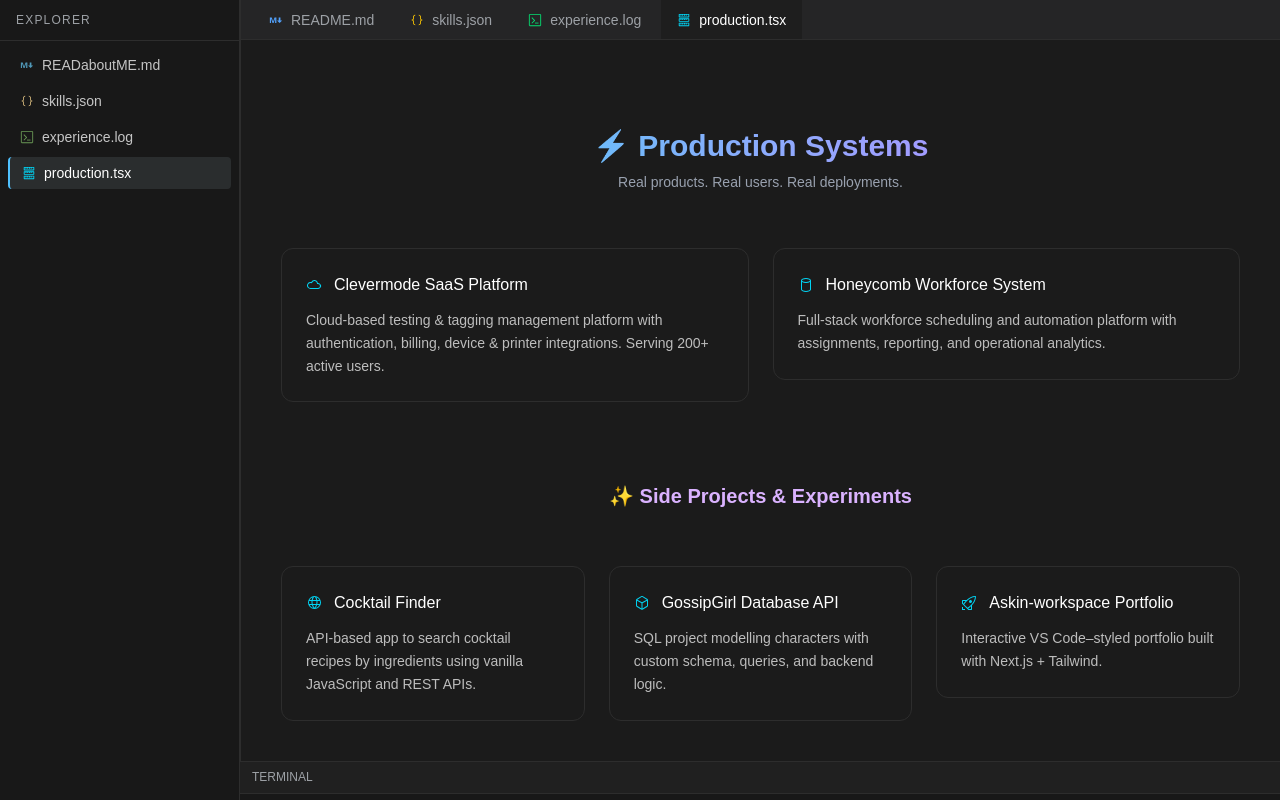
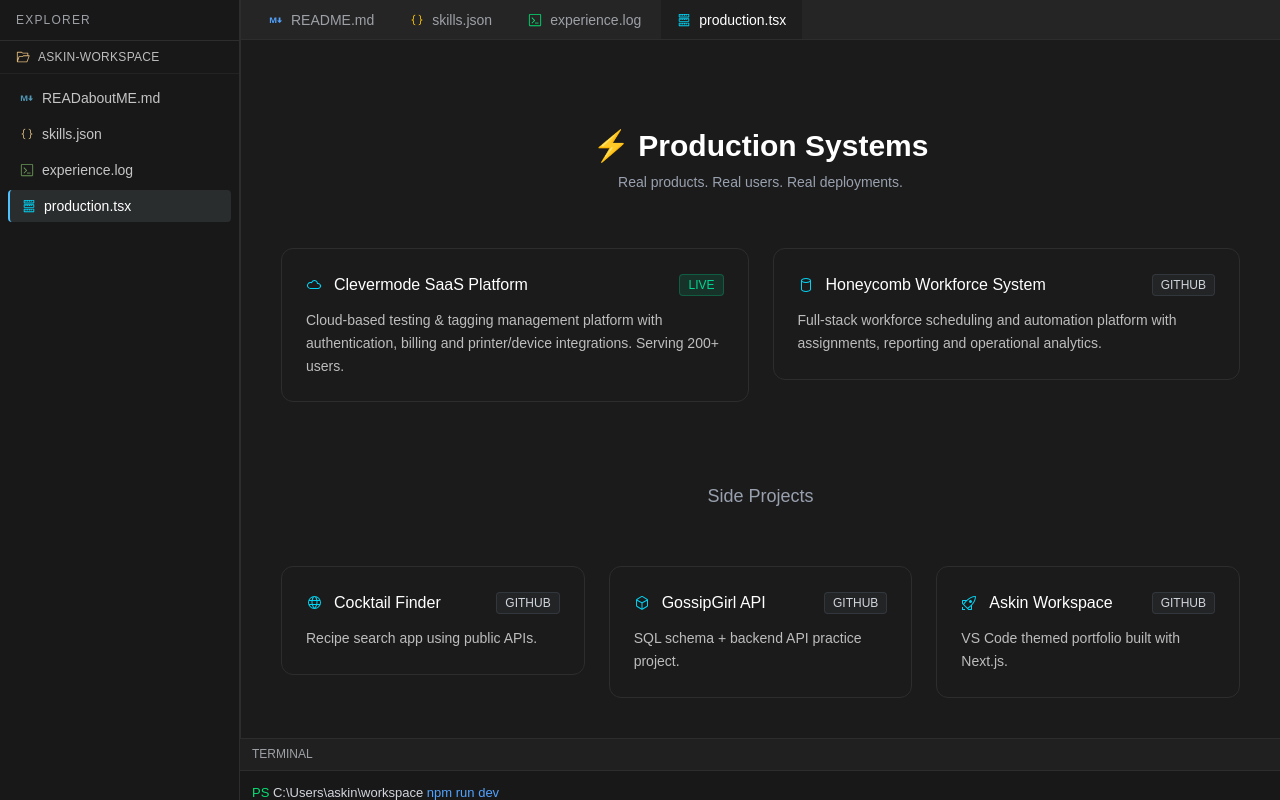
Before and after one commit to wild-butterfly/askin-workspace, a Next.js app: page /production in a window 1280 px wide. Shown: the top 800 px of the page. Built offline with nearby package versions, Linux system fonts and the light colour scheme.

Commit message:
feat: add production systems page + VS Code style explorer with project root folder

```diff
--- /dev/null
+++ b/src/components/ExplorerHeader.tsx
@@ -0,0 +1,17 @@
+export default function ExplorerHeader() {
+  return (
+    <div
+      className="
+        px-3 py-2
+        text-xs
+        font-semibold
+        text-[#bdbdbd]
+        border-b border-[#2d2d2d]
+        bg-[#1e1e1e]
+        tracking-wider
+      "
+    >
+      ASKIN-WORKSPACE
+    </div>
+  );
+}
--- a/src/components/Sidebar.tsx
+++ b/src/components/Sidebar.tsx
@@ -6,8 +6,8 @@
   VscMarkdown,
   VscJson,
   VscTerminal,
-  VscSymbolFile,
   VscServer,
+  VscFolderOpened,
 } from "react-icons/vsc";
 
 const files = [
@@ -26,7 +26,6 @@
     path: "/experience",
     icon: <VscTerminal className="text-[#6a9955]" />,
   },
-
   {
     name: "production.tsx",
     path: "/production",
@@ -48,12 +47,18 @@
         select-none
       "
     >
-      {/* HEADER */}
+      {/* ===== EXPLORER HEADER ===== */}
       <div className="px-4 py-3 text-xs text-[#9da1a6] tracking-widest border-b border-[#2d2d2d]">
         EXPLORER
       </div>
 
-      {/* FILES */}
+      {/* ===== PROJECT ROOT (NEW) ===== */}
+      <div className="flex items-center gap-2 px-4 py-2 text-xs text-[#bdbdbd] uppercase tracking-wide border-b border-[#232323]">
+        <VscFolderOpened size={14} className="text-[#dcb67a]" />
+        ASKIN-WORKSPACE
+      </div>
+
+      {/* ===== FILE LIST ===== */}
       <div className="p-2 space-y-1">
         {files.map((file) => {
           const active = pathname === file.path;
@@ -66,7 +71,9 @@
                 flex items-center gap-2
                 px-3 py-1.5
                 rounded
-                transition-all duration-150
+                outline-none
+                focus:outline-none
+                transition-colors
 
                 ${
                   active
--- a/src/components/sections/ProductionSystems.tsx
+++ b/src/components/sections/ProductionSystems.tsx
@@ -3,23 +3,36 @@
 import {
   VscCloud,
   VscDatabase,
-  VscServer,
-  VscTools,
   VscGlobe,
   VscSymbolMethod,
   VscRocket,
 } from "react-icons/vsc";
+
+function Badge({ type }: { type: "live" | "github" }) {
+  const styles =
+    type === "live"
+      ? "bg-emerald-500/15 text-emerald-400 border-emerald-500/30"
+      : "bg-gray-500/10 text-gray-300 border-gray-600/40";
+
+  return (
+    <span className={`ml-auto text-xs px-2 py-0.5 rounded border ${styles}`}>
+      {type === "live" ? "LIVE" : "GITHUB"}
+    </span>
+  );
+}
 
 function Card({
   icon,
   title,
   desc,
   link,
+  badge,
 }: {
   icon: React.ReactNode;
   title: string;
   desc: string;
   link?: string;
+  badge?: "live" | "github";
 }) {
   const content = (
     <div
@@ -29,6 +42,7 @@
         border border-[#2d2d2d]
         bg-[#1b1b1b]
         hover:bg-[#222]
+        hover:border-[#3a3a3a]
         transition
         cursor-pointer
       "
@@ -36,6 +50,8 @@
       <div className="flex items-center gap-3 mb-3 text-cyan-400">
         {icon}
         <h3 className="text-white font-medium">{title}</h3>
+
+        {badge && <Badge type={badge} />}
       </div>
 
       <p className="text-sm text-[#bdbdbd] leading-relaxed">{desc}</p>
@@ -45,12 +61,7 @@
   if (!link) return content;
 
   return (
-    <a
-      href={link}
-      target="_blank"
-      rel="noopener noreferrer"
-      className="block no-underline"
-    >
+    <a href={link} target="_blank" rel="noopener noreferrer" className="block">
       {content}
     </a>
   );
@@ -59,9 +70,9 @@
 export default function ProductionSystems() {
   return (
     <section className="space-y-14">
-      {/* ================= PRODUCTION ================= */}
+      {/* ===== Production ===== */}
       <div className="text-center space-y-2">
-        <h2 className="text-3xl font-semibold text-transparent bg-gradient-to-r from-cyan-400 to-purple-400 bg-clip-text">
+        <h2 className="text-3xl font-semibold text-white">
           ⚡ Production Systems
         </h2>
         <p className="text-sm text-gray-400">
@@ -73,45 +84,48 @@
         <Card
           icon={<VscCloud />}
           title="Clevermode SaaS Platform"
-          desc="Cloud-based testing & tagging management platform with authentication, billing, device & printer integrations. Serving 200+ active users."
+          desc="Cloud-based testing & tagging management platform with authentication, billing and printer/device integrations. Serving 200+ users."
           link="https://www.clevermode.com.au/"
+          badge="live"
         />
 
         <Card
           icon={<VscDatabase />}
           title="Honeycomb Workforce System"
-          desc="Full-stack workforce scheduling and automation platform with assignments, reporting, and operational analytics."
+          desc="Full-stack workforce scheduling and automation platform with assignments, reporting and operational analytics."
           link="https://github.com/wild-butterfly/honeycomb-dev-real"
+          badge="github"
         />
       </div>
 
-      {/* ================= MINI BUILDS ================= */}
-      <div className="text-center space-y-2 pt-6">
-        <h3 className="text-xl font-semibold text-purple-300">
-          ✨ Side Projects & Experiments
-        </h3>
+      {/* ===== Side ===== */}
+      <div className="text-center pt-6">
+        <h3 className="text-lg text-gray-400">Side Projects</h3>
       </div>
 
       <div className="grid md:grid-cols-3 gap-6">
         <Card
           icon={<VscGlobe />}
           title="Cocktail Finder"
-          desc="API-based app to search cocktail recipes by ingredients using vanilla JavaScript and REST APIs."
+          desc="Recipe search app using public APIs."
           link="https://github.com/wild-butterfly/cocktailfinder"
+          badge="github"
         />
 
         <Card
           icon={<VscSymbolMethod />}
-          title="GossipGirl Database API"
-          desc="SQL project modelling characters with custom schema, queries, and backend logic."
+          title="GossipGirl API"
+          desc="SQL schema + backend API practice project."
           link="https://github.com/wild-butterfly/gossipgirlAPI"
+          badge="github"
         />
 
         <Card
           icon={<VscRocket />}
-          title="Askin-workspace  Portfolio"
-          desc="Interactive VS Code–styled portfolio built with Next.js + Tailwind."
+          title="Askin Workspace"
+          desc="VS Code themed portfolio built with Next.js."
           link="https://github.com/wild-butterfly/askin-workspace"
+          badge="github"
         />
       </div>
     </section>
```
